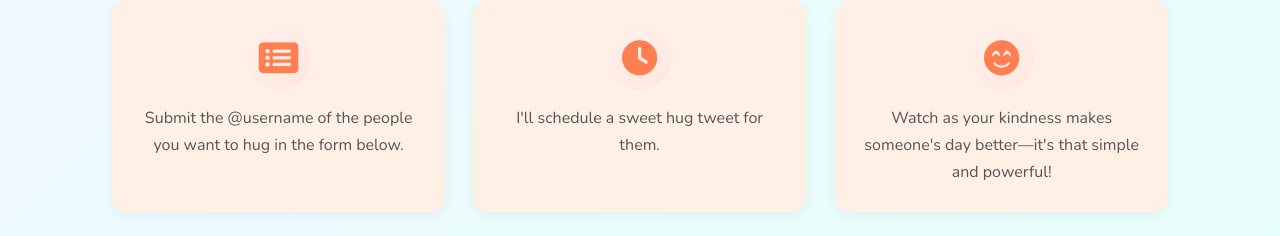
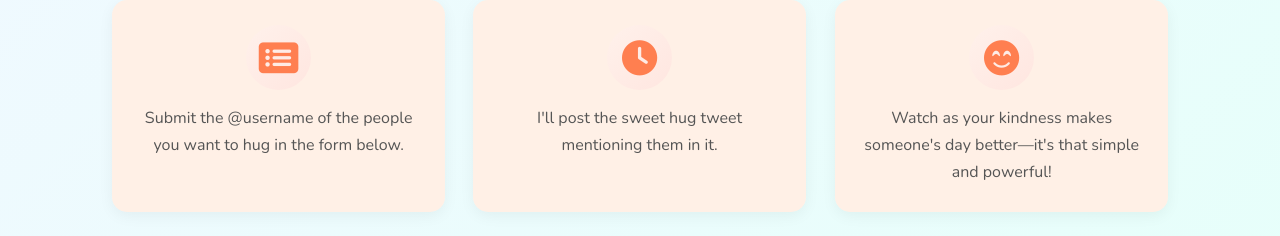
Before and after one commit to lilmeteor/huggforiu, a plain HTML site: page index.html in a window 1280 px wide. Shown: the part 510-746 px from the top of the page. Drawn offline with nearby package versions, Linux system fonts and the light colour scheme.

Commit message:
Update index.html
Signed-off-by: lilmeteor <astralmeteor01@gmail.com>

```diff
--- a/index.html
+++ b/index.html
@@ -583,7 +583,7 @@
                 </div>
                 <div class="step-card">
                     <div class="step-icon"><i class="fas fa-clock"></i></div>
-                    <p>I'll schedule a sweet hug tweet for them.</p>
+                    <p>I'll post the sweet hug tweet mentioning them in it.</p>
                 </div>
                 <div class="step-card">
                     <div class="step-icon"><i class="fas fa-smile-beam"></i></div>
```
